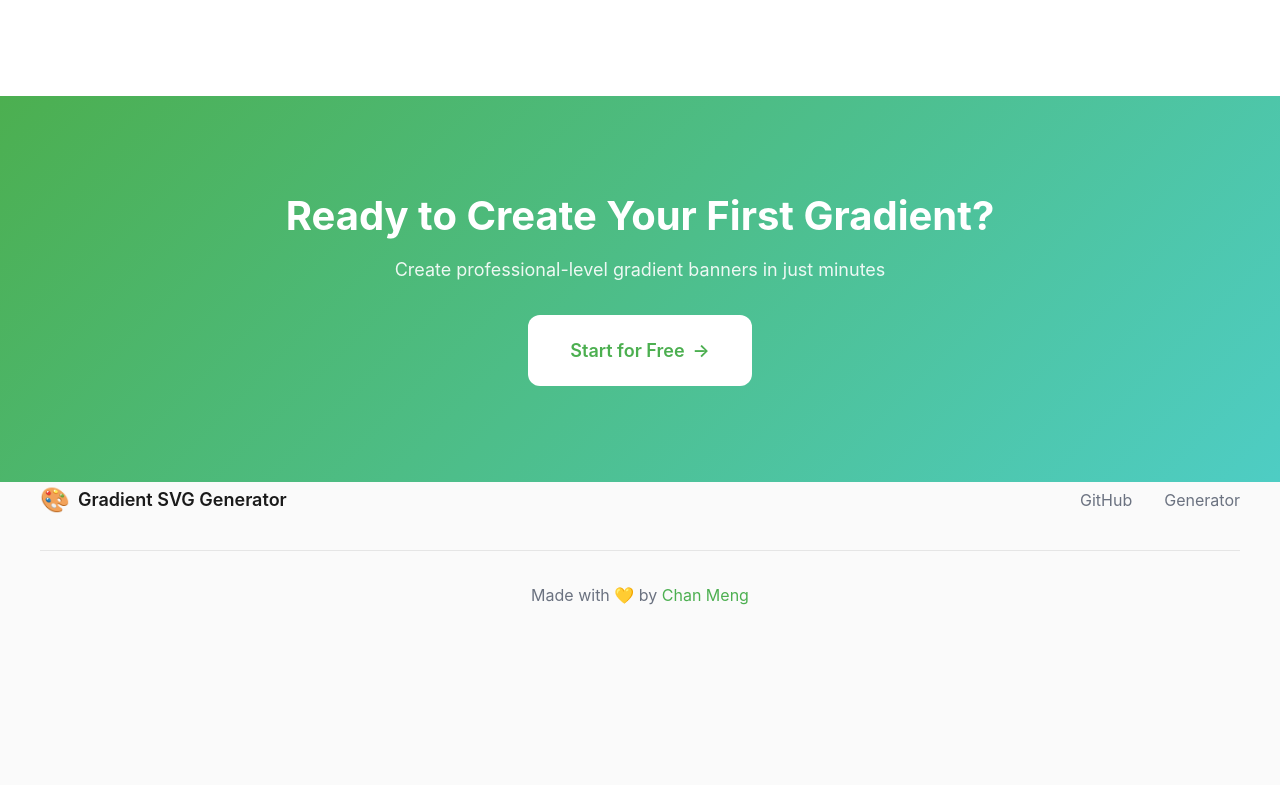
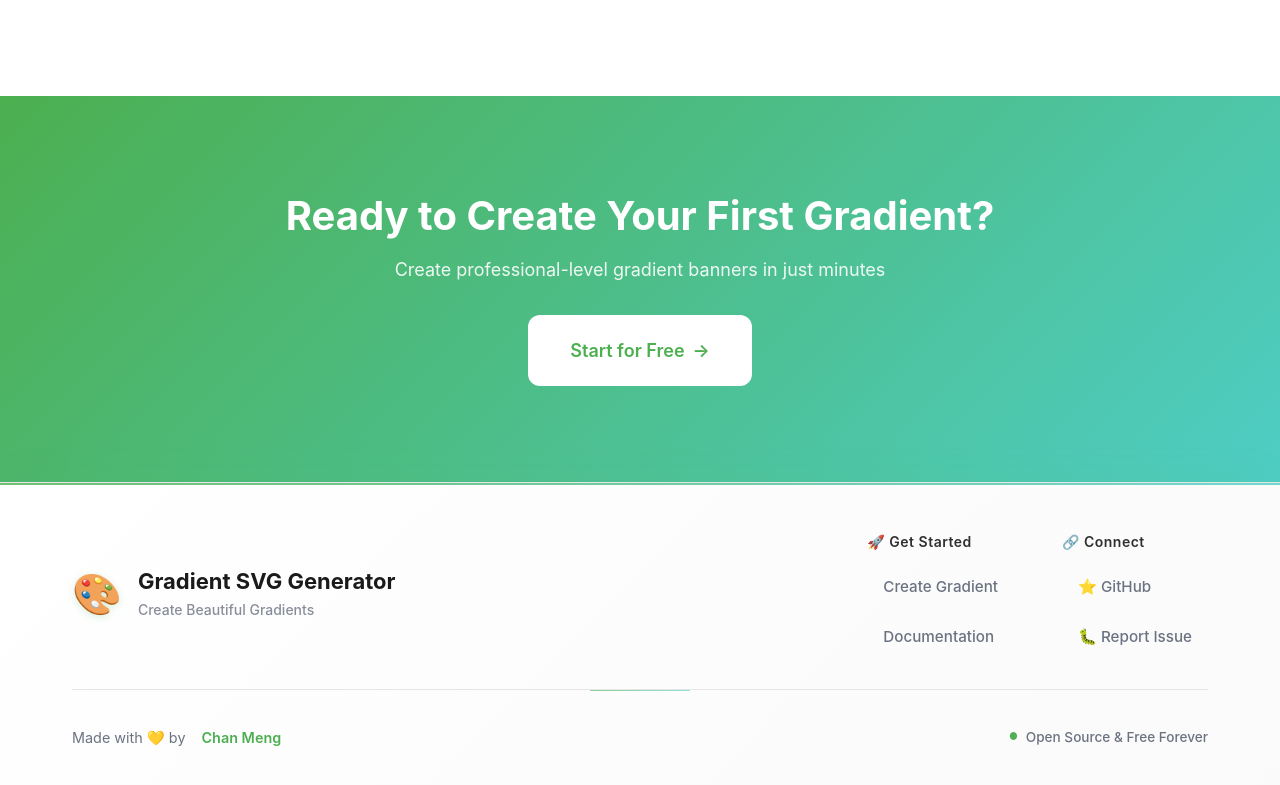
Before and after one commit to ChanMeng666/gradient-svg-generator, a Next.js app: page / in a window 1280 px wide. Shown: the part 1524-2309 px from the top of the page. Before the commit the page ends 2131 px from the top, so only its background shows below. Built offline with nearby package versions, Linux system fonts and the light colour scheme.

Commit message:
Optimize footer style

```diff
--- a/src/pages/index.js
+++ b/src/pages/index.js
@@ -128,30 +128,57 @@ export default function Home() {
           <div className="footer-content">
             <div className="footer-brand">
               <span className="footer-logo">🎨</span>
-              <span>Gradient SVG Generator</span>
+              <div className="footer-brand-content">
+                <span className="footer-brand-title">Gradient SVG Generator</span>
+                <span className="footer-brand-subtitle">Create Beautiful Gradients</span>
+              </div>
             </div>
 
-            <div className="footer-links">
+            <div className="footer-sections">
+              <div className="footer-section">
+                <h4 className="footer-section-title">🚀 Get Started</h4>
+                <div className="footer-section-links">
+                  <Link href="/settings">
+                    Create Gradient
+                  </Link>
+                  <a href="https://github.com/ChanMeng666/gradient-svg-generator/blob/main/README.md" target="_blank" rel="noopener noreferrer">
+                    Documentation
+                  </a>
+                </div>
+              </div>
+
+              <div className="footer-section">
+                <h4 className="footer-section-title">🔗 Connect</h4>
+                <div className="footer-section-links">
                   <a href="https://github.com/ChanMeng666/gradient-svg-generator" target="_blank" rel="noopener noreferrer">
-                GitHub
+                    ⭐ GitHub
                   </a>
-              <Link href="/settings">
-                Generator
-              </Link>
+                  <a href="https://github.com/ChanMeng666/gradient-svg-generator/issues" target="_blank" rel="noopener noreferrer">
+                    🐛 Report Issue
+                  </a>
+                </div>
+              </div>
             </div>
           </div>
 
           <div className="footer-bottom">
-            <p>
+            <div className="footer-bottom-content">
+              <p className="footer-copyright">
                 Made with 💛 by{' '}
                 <a
                   href="https://github.com/ChanMeng666"
                   target="_blank"
                   rel="noopener noreferrer"
+                  className="footer-author"
                 >
                   Chan Meng
                 </a>
               </p>
+              <p className="footer-status">
+                <span className="footer-status-indicator">●</span>
+                <span>Open Source & Free Forever</span>
+              </p>
+            </div>
           </div>
         </div>
       </footer>
--- a/src/styles/landing.css
+++ b/src/styles/landing.css
@@ -325,15 +325,30 @@
 }
 
 /* Footer */
-.landing-footer {
-  background: var(--surface);
+.footer {
+  background: linear-gradient(135deg, var(--surface) 0%, var(--background) 100%);
   border-top: 1px solid var(--border);
-  padding: 3rem 2rem 2rem;
+  position: relative;
+  overflow: hidden;
+}
+
+.footer::before {
+  content: '';
+  position: absolute;
+  top: 0;
+  left: 0;
+  right: 0;
+  height: 2px;
+  background: var(--gradient-primary);
+  opacity: 0.8;
 }
 
 .footer-container {
   max-width: 1200px;
   margin: 0 auto;
+  padding: 3rem 2rem 2rem;
+  position: relative;
+  z-index: 1;
 }
 
 .footer-content {
@@ -348,49 +363,342 @@
 .footer-brand {
   display: flex;
   align-items: center;
-  gap: 0.5rem;
-  font-size: 1.125rem;
-  font-weight: 600;
+  gap: 1rem;
+  transition: all 0.3s ease;
+}
+
+.footer-brand:hover {
+  transform: translateY(-2px);
 }
 
 .footer-logo {
-  font-size: 1.5rem;
+  font-size: 2.5rem;
   color: var(--primary-color);
+  transition: all 0.3s ease;
+  filter: drop-shadow(0 2px 4px rgba(76, 175, 80, 0.2));
+  flex-shrink: 0;
 }
 
-.footer-links {
-  display: flex;
-  gap: 2rem;
+.footer-brand:hover .footer-logo {
+  transform: scale(1.1) rotate(5deg);
+  filter: drop-shadow(0 4px 8px rgba(76, 175, 80, 0.3));
 }
 
-.footer-links a {
+.footer-brand-content {
+  display: flex;
+  flex-direction: column;
+  gap: 0.25rem;
+}
+
+.footer-brand-title {
+  font-size: 1.375rem;
+  font-weight: 700;
+  color: var(--text);
+  line-height: 1.2;
+}
+
+.footer-brand-subtitle {
+  font-size: 0.875rem;
+  color: var(--text-secondary);
+  font-weight: 500;
+  opacity: 0.8;
+}
+
+.footer-sections {
+  display: flex;
+  gap: 3rem;
+  align-items: flex-start;
+}
+
+.footer-section {
+  display: flex;
+  flex-direction: column;
+  gap: 1rem;
+}
+
+.footer-section-title {
+  font-size: 0.875rem;
+  font-weight: 600;
+  color: var(--text);
+  margin: 0;
+  opacity: 0.9;
+  letter-spacing: 0.5px;
+}
+
+.footer-section-links {
+  display: flex;
+  flex-direction: column;
+  gap: 0.75rem;
+}
+
+.footer-section-links a {
+  position: relative;
   color: var(--text-secondary);
   text-decoration: none;
-  transition: color 0.3s ease;
+  font-weight: 500;
+  font-size: 0.95rem;
+  padding: 0.5rem 1rem;
+  border-radius: var(--border-radius);
+  transition: all 0.3s ease;
+  overflow: hidden;
+  white-space: nowrap;
 }
 
-.footer-links a:hover {
-  color: var(--primary-color);
+.footer-section-links a::before {
+  content: '';
+  position: absolute;
+  top: 0;
+  left: 0;
+  right: 0;
+  bottom: 0;
+  background: var(--gradient-primary);
+  opacity: 0;
+  transition: all 0.3s ease;
+  z-index: -1;
+  border-radius: inherit;
+}
+
+.footer-section-links a:hover {
+  color: white;
+  transform: translateX(4px);
+  box-shadow: 0 4px 15px rgba(76, 175, 80, 0.25);
+}
+
+.footer-section-links a:hover::before {
+  opacity: 1;
 }
 
 .footer-bottom {
   text-align: center;
   padding-top: 2rem;
   border-top: 1px solid var(--border);
+  position: relative;
 }
 
-.footer-bottom p {
+.footer-bottom::before {
+  content: '';
+  position: absolute;
+  top: 0;
+  left: 50%;
+  transform: translateX(-50%);
+  width: 100px;
+  height: 1px;
+  background: var(--gradient-primary);
+  opacity: 0.6;
+}
+
+.footer-bottom-content {
+  display: flex;
+  justify-content: space-between;
+  align-items: center;
+  gap: 2rem;
+  flex-wrap: wrap;
+}
+
+.footer-copyright {
   color: var(--text-secondary);
+  margin: 0;
+  font-size: 0.9rem;
+  line-height: 1.6;
+  display: flex;
+  align-items: center;
+  gap: 0.5rem;
+  flex-wrap: wrap;
+}
+
+.footer-author {
+  color: var(--primary-color);
+  text-decoration: none;
+  font-weight: 600;
+  transition: all 0.3s ease;
+  padding: 0.25rem 0.5rem;
+  border-radius: 4px;
+  position: relative;
+}
+
+.footer-author::after {
+  content: '';
+  position: absolute;
+  bottom: 0;
+  left: 0;
+  width: 0;
+  height: 2px;
+  background: var(--primary-color);
+  transition: width 0.3s ease;
+}
+
+.footer-author:hover {
+  color: var(--primary-hover);
+  background: rgba(76, 175, 80, 0.1);
+  transform: scale(1.05);
+}
+
+.footer-author:hover::after {
+  width: 100%;
+}
+
+.footer-status {
+  display: flex;
+  align-items: center;
+  gap: 0.5rem;
+  color: var(--text-secondary);
+  font-size: 0.85rem;
+  font-weight: 500;
   margin: 0;
 }
 
-.footer-bottom a {
+.footer-status-indicator {
   color: var(--primary-color);
-  text-decoration: none;
+  font-size: 0.6rem;
+  animation: pulse 2s ease-in-out infinite;
 }
 
-.footer-bottom a:hover {
-  text-decoration: underline;
+@keyframes pulse {
+  0%, 100% {
+    opacity: 1;
+    transform: scale(1);
+  }
+  50% {
+    opacity: 0.6;
+    transform: scale(1.2);
+  }
+}
+
+/* Add subtle animation to footer */
+@keyframes footerGlow {
+  0%, 100% {
+    box-shadow: 0 0 0 0 rgba(76, 175, 80, 0);
+  }
+  50% {
+    box-shadow: 0 -10px 40px -10px rgba(76, 175, 80, 0.1);
+  }
+}
+
+.footer {
+  animation: footerGlow 4s ease-in-out infinite;
+}
+
+/* Responsive Design */
+@media (max-width: 1024px) {
+  .footer-sections {
+    gap: 2rem;
+  }
+}
+
+@media (max-width: 768px) {
+  .footer-container {
+    padding: 2.5rem 1.5rem 2rem;
+  }
+
+  .footer-content {
+    flex-direction: column;
+    text-align: center;
+    gap: 2rem;
+  }
+
+  .footer-sections {
+    justify-content: center;
+    gap: 3rem;
+  }
+
+  .footer-brand {
+    justify-content: center;
+  }
+
+  .footer-brand-content {
+    text-align: center;
+  }
+
+  .footer-brand-title {
+    font-size: 1.25rem;
+  }
+
+  .footer-logo {
+    font-size: 2.25rem;
+  }
+
+  .footer-section {
+    text-align: center;
+  }
+
+  .footer-section-links a {
+    justify-content: center;
+  }
+
+  .footer-bottom-content {
+    flex-direction: column;
+    gap: 1rem;
+    text-align: center;
+  }
+
+  .footer-copyright {
+    justify-content: center;
+  }
+}
+
+@media (max-width: 480px) {
+  .footer-container {
+    padding: 2rem 1rem 1.5rem;
+  }
+
+  .footer-sections {
+    flex-direction: column;
+    gap: 2rem;
+    align-items: center;
+  }
+
+  .footer-section-links a {
+    padding: 0.625rem 1.25rem;
+    font-size: 0.9rem;
+  }
+
+  .footer-brand-title {
+    font-size: 1.125rem;
+  }
+
+  .footer-logo {
+    font-size: 2rem;
+  }
+
+  .footer-brand-subtitle {
+    font-size: 0.8rem;
+  }
+
+  .footer-bottom {
+    padding-top: 1.5rem;
+  }
+
+  .footer-copyright {
+    font-size: 0.85rem;
+  }
+
+  .footer-status {
+    font-size: 0.8rem;
+  }
+}
+
+/* Dark Mode Enhancements */
+[data-theme='dark'] .footer {
+  background: linear-gradient(135deg, var(--surface) 0%, rgba(0, 0, 0, 0.1) 100%);
+}
+
+[data-theme='dark'] .footer::before {
+  opacity: 0.9;
+}
+
+[data-theme='dark'] .footer-logo {
+  filter: drop-shadow(0 2px 4px rgba(102, 187, 106, 0.3));
+}
+
+[data-theme='dark'] .footer-brand:hover .footer-logo {
+  filter: drop-shadow(0 4px 8px rgba(102, 187, 106, 0.4));
+}
+
+/* Landing Footer (keeping original for landing page if needed) */
+.landing-footer {
+  background: var(--surface);
+  border-top: 1px solid var(--border);
+  padding: 3rem 2rem 2rem;
 }
 
 /* Responsive Design */
@@ -409,11 +717,6 @@
     grid-template-columns: 1fr;
   }
 
-  .footer-content {
-    flex-direction: column;
-    text-align: center;
-  }
-
   .hero-section {
     padding: 4rem 1rem 3rem;
   }
```
Lines whose indentation alone changed are shown as unchanged.
